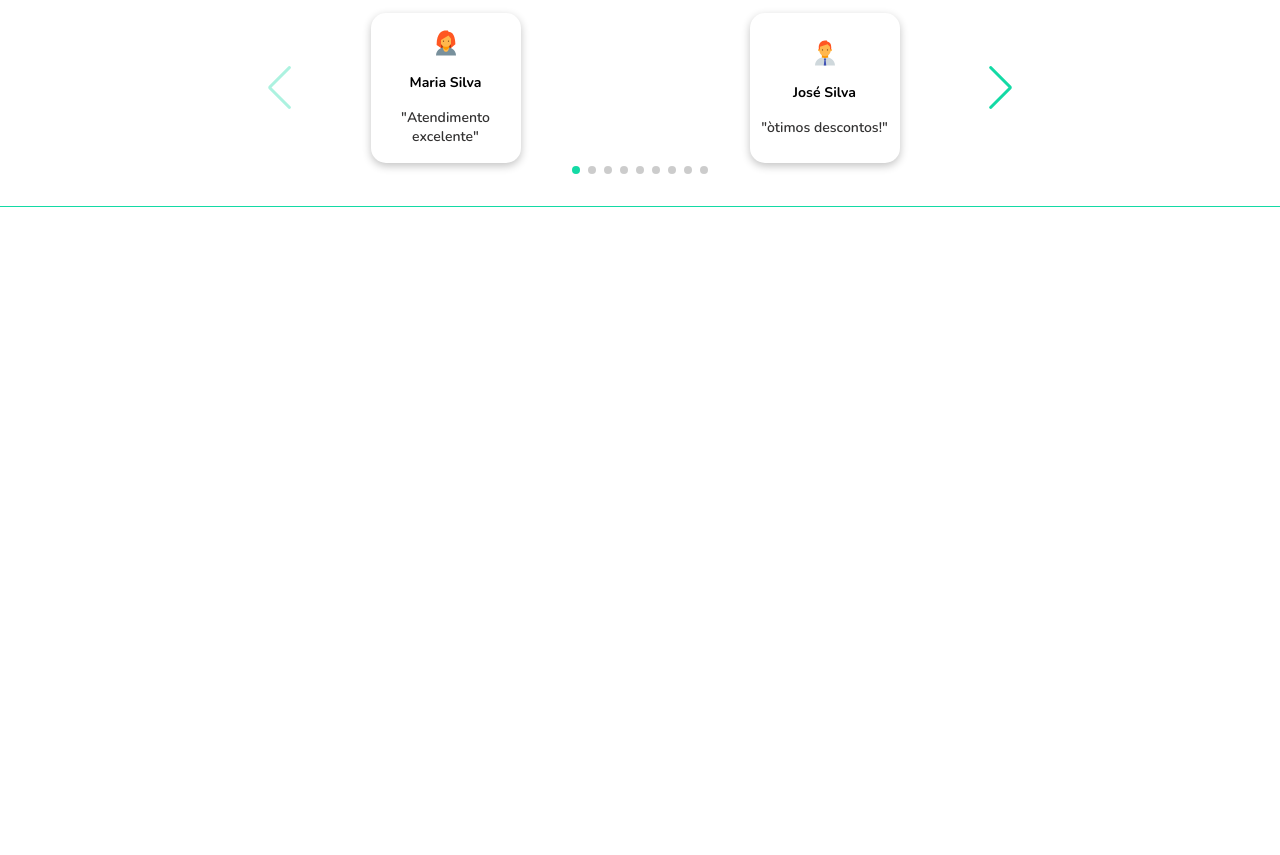
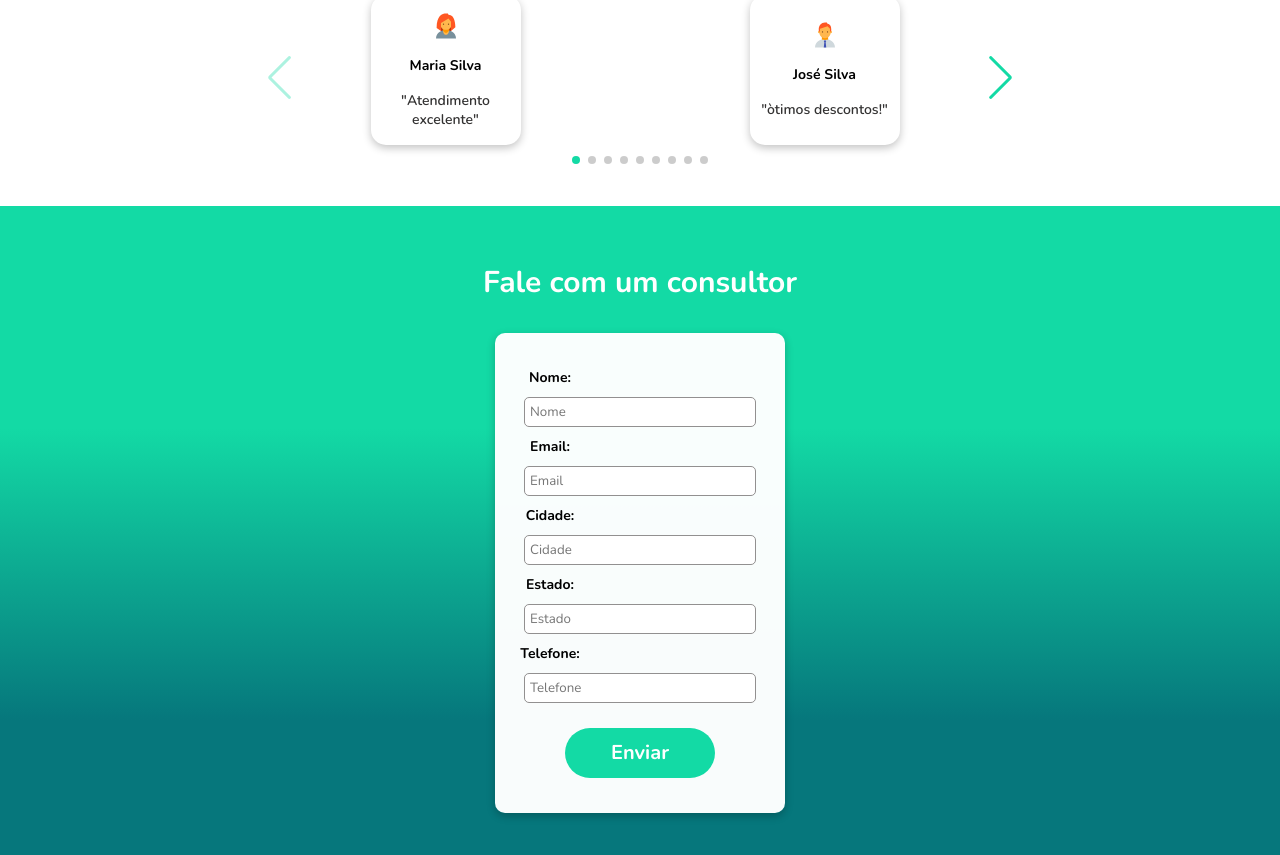
Before and after one commit to jotave8119/desafioClubFlex-jotave8119, a React (Create React App) app in the folder landingpage/: page / in a window 1280 px wide. Shown: the part 1643-2498 px from the top of the page. Before the commit the page ends 1850 px from the top, so only its background shows below. Built offline with nearby package versions, Linux system fonts and the light colour scheme.

Commit message:
adding contact form

```diff
--- a/landingpage/src/App.jsx
+++ b/landingpage/src/App.jsx
@@ -6,6 +6,7 @@ import Partnes from './components/Partnes';
 import './App.css';
 import "./dark.css";
 import Depositions from './components/Depositions';
+import ContactForm from './components/ContactForm';
 
 const App = () => {
 
@@ -19,6 +20,7 @@ const App = () => {
      <About/>
      <Partnes/>
      <Depositions/>
+     <ContactForm/>
    </div>
   );
 }
--- a/landingpage/src/components/ContactForm/contact.css
+++ b/landingpage/src/components/ContactForm/contact.css
@@ -0,0 +1,88 @@
+*{
+    margin: 0;
+    border: 0;
+    padding: 0;
+    box-sizing: border-box;
+    text-decoration: none;
+    list-style: none;
+    font-family: 'Nunito', sans-serif;
+}
+
+.formContent{
+    width: 100%;
+    height: 650px;
+    padding-top: 10px;
+    display: flex;
+    flex-direction: column;
+    gap: 30px;
+    justify-content: center;
+    align-items: center;
+    background: rgb(6,119,124);
+    background: linear-gradient(0deg, rgba(6,119,124,1) 21%, rgba(19,218,165,1) 66%);
+}
+
+.formTitle{
+    font-size: 26px;
+    color: #ffffff;
+    font-weight: bold;
+}
+
+.form{
+    max-width: 450px;
+    min-width: 290px;
+    height: 480px;
+    display: flex;
+    background-color: #fffffff9;
+    flex-direction: column;
+    justify-content: center;
+    align-items: center;
+    gap: 10px;
+    box-shadow: rgba(0, 0, 0, 0.24) 0px 3px 8px;
+    border-radius: 10px;
+    text-align: start;
+
+}
+
+ .label {
+   position: relative;
+   margin-right: 180px;
+    color: #000000;
+    font-size: 14px;
+    font-weight: 700;
+}
+
+.form input{
+    width: 80%;
+    height: 30px;
+    border-radius: 5px;
+    padding: 5px;
+    border: solid 1px #929090;
+}
+
+.btnForm{
+        width: 150px;
+        height: 50px;
+        background-color: #13daa5;
+        color: #ffffff;
+        font-weight: 700;
+        margin-top: 15px;
+        font-size: 20px;
+        border-radius: 25px;
+        display: flex;
+        align-items: center;
+        justify-content: center;
+        cursor: pointer;
+    }
+
+    .btnForm:hover{
+        box-shadow: 0px 5px 10px 2.5px #13daa5;
+        border: solid 1px #13daa5;
+        transform: translateY(-5px);
+        transition: 0.5s;
+    }
+
+    @media(min-width:768px){
+        .formTitle{
+            font-size: 30px;
+        }
+    }
--- a/landingpage/src/components/ContactForm/index.jsx
+++ b/landingpage/src/components/ContactForm/index.jsx
@@ -1,9 +1,24 @@
-
+import "./contact.css";
 
 const ContactForm = () => {
-    return(
-        <></>
-    )
+  return (
+    <section className="formContent">
+      <h3 className="formTitle">Fale com um consultor</h3>
+      <form className="form">
+        <label className="label">Nome:</label>
+        <input type="text" placeholder="Nome" />
+        <label className="label">Email:</label>
+        <input type="text" placeholder="Email" />
+        <label className="label">Cidade:</label>
+        <input type="text" placeholder="Cidade" />
+        <label className="label">Estado:</label>
+        <input type="text" placeholder="Estado" />
+        <label className="label">Telefone:</label>
+        <input type="text" placeholder="Telefone" />
+        <button className="btnForm" title="Enviar dados!">Enviar</button>
+      </form>
+    </section>
+  );
 };
 
 export default ContactForm;
--- a/landingpage/src/components/Depositions/depositions.css
+++ b/landingpage/src/components/Depositions/depositions.css
@@ -26,7 +26,7 @@
     font-size: 30px;
     font-weight: bold;
     color: #000000;
-    margin-bottom: 40px;
+    margin-bottom: 20px;
 }
 
 .depoList{
@@ -41,6 +41,7 @@
     flex-direction: column;
     gap: 15px;
     transition: 0.5s;
+    margin-bottom: 15px;
 }
 
 .depoList p{
--- a/landingpage/src/components/Partnes/partnes.css
+++ b/landingpage/src/components/Partnes/partnes.css
@@ -25,7 +25,7 @@
     font-size: 30px;
     font-weight: bold;
     color: #000000;
-    margin-bottom: 40px;
+    margin-bottom: 20px;
 }
 
 /* .partnesCards{
@@ -49,6 +49,7 @@
     flex-direction: column;
     gap: 15px;
     transition: 0.5s;
+    margin-bottom: 15px;
 }
  .partnesList p{
     font-weight: bold;
@@ -60,6 +61,7 @@
     display: flex;
     justify-content: center;
     align-items: center;
+
 
 }
 
--- a/landingpage/src/dark.css
+++ b/landingpage/src/dark.css
@@ -75,3 +75,19 @@
  .dark .depoList p{
     color: #ffffff;
  }
+
+ .dark .form{
+    background-color: #3230308f;
+    color: #ffffff;
+    box-shadow: #13daa5 0px 3px 8px;
+ }
+
+ .dark .form input{
+    color: #ffffff;
+    background-color: #323030;
+    box-shadow: #13daa5 0px 3px 8px;
+ }
+
+ .dark .form .label{
+    color: #ffffff;
+ }
```
